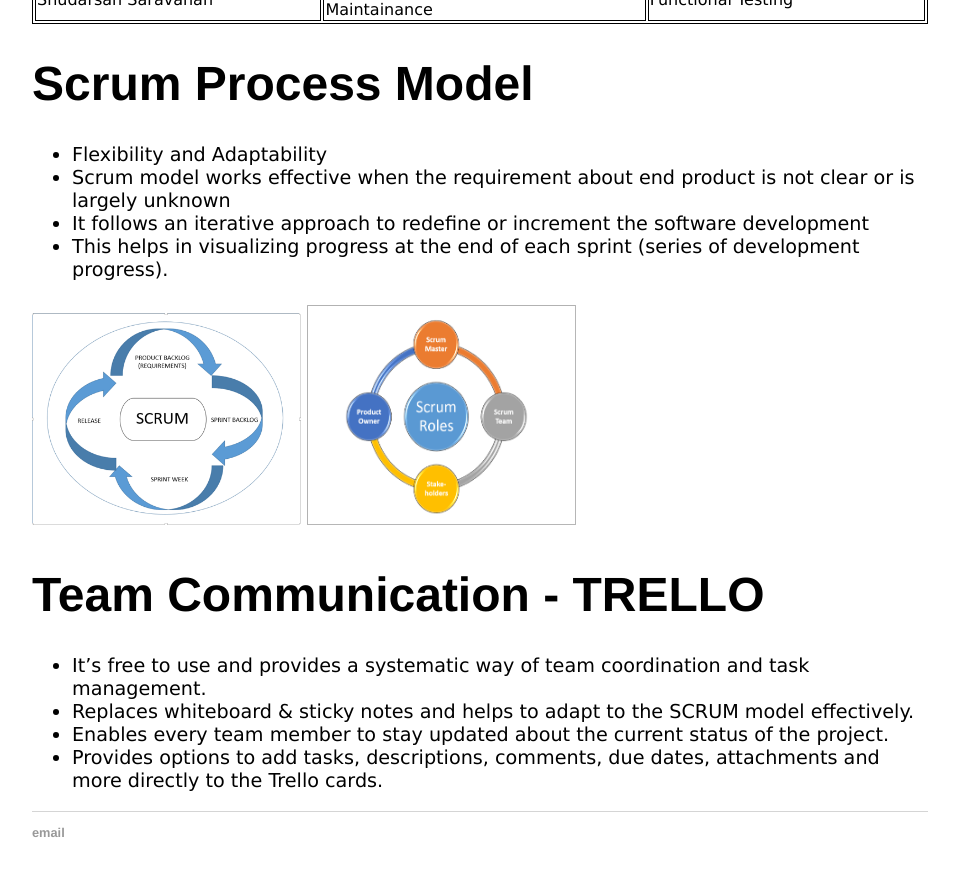
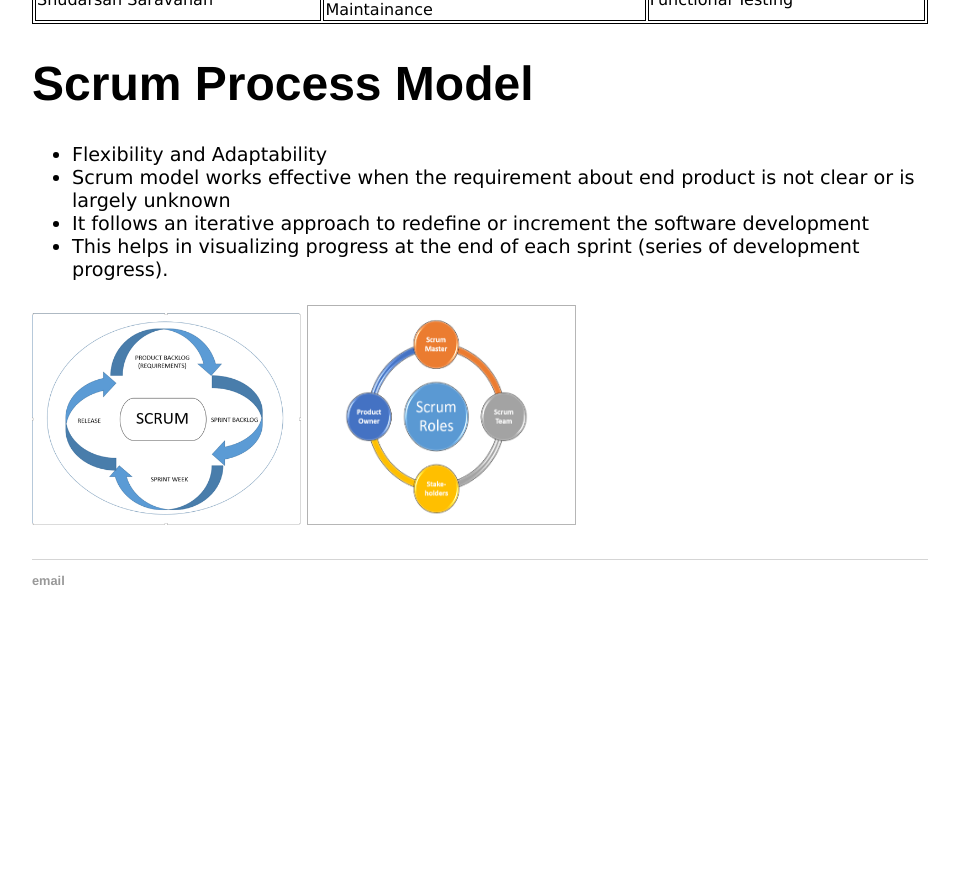
Before and after one commit to DBSE-teaching/isee2019-Sky-Net, a Jekyll site: the page built from docs/_posts/2018-04-04-second-post.md, in a window 1280 px wide and 900 px high, scrolled down 1388 px. Shown: the top 876 px of the window, without its empty margins (160-1119 px from the left). Built offline with Jekyll 4.4.1, drawn with Linux system fonts in a browser that asks for light colours; after the commit the page ends 2036 px from its top, so only the background shows below that.

Commit message:
Update 2018-04-04-second-post.md

```diff
--- a/docs/_posts/2018-04-04-second-post.md
+++ b/docs/_posts/2018-04-04-second-post.md
@@ -12,7 +12,7 @@
  <p> <i>  Rule 2: Always follow rule 1" </i> </p>
  <p>  <i> <b>        –  Warren Buffet </b> </i> </p>
 
-<p style="font-family:verdana;font-size:120%">The aspect of money managing is being imparted to the man from the very early ages of his life. There exist several methods and techniques to achieve this goal. Over the period of time with the upsurge in technological advancements, the aforementioned methods have evolved from bookkeeping to complex banking services and share markets. The needs of a common man still vary from day to day, where he keeps searching for simpler methods to manage his money effectively. Here we strive in providing one such solution and at the same time learn the core technology which offers this solution and ultimately helping the common man follow Buffet’s rule 1.  </p>
+<p style="font-family:verdana;font-size:120%;background-color:lightsilver">The aspect of money managing is being imparted to the man from the very early ages of his life. There exist several methods and techniques to achieve this goal. Over the period of time with the upsurge in technological advancements, the aforementioned methods have evolved from bookkeeping to complex banking services and share markets. The needs of a common man still vary from day to day, where he keeps searching for simpler methods to manage his money effectively. Here we strive in providing one such solution and at the same time learn the core technology which offers this solution and ultimately helping the common man follow Buffet’s rule 1.  </p>
 
 # Teams – Roles and Responsibilities
 
@@ -60,13 +60,3 @@
 </ul>
 
 ![Deadline image]({{site.baseurl}}/images/Picture1.png "Scrum1"){:height="30%" width="30%"}                        ![Deadline image]({{site.baseurl}}/images/Picture2.png "Scrum2"){:height="30%" width="30%"}
-
-
-# Team Communication - TRELLO
-
-<ul style="font-family:verdana;font-size:120%">
-  <li>It’s free to use and provides a systematic way of team coordination and task management.</li>
-  <li>Replaces whiteboard & sticky notes and helps to adapt to the SCRUM model effectively.</li>
-  <li>Enables every team member to stay updated about the current status of the project.</li>
-  <li>Provides options to add tasks, descriptions, comments, due dates, attachments and more directly to the Trello cards.</li>
-</ul>
```
